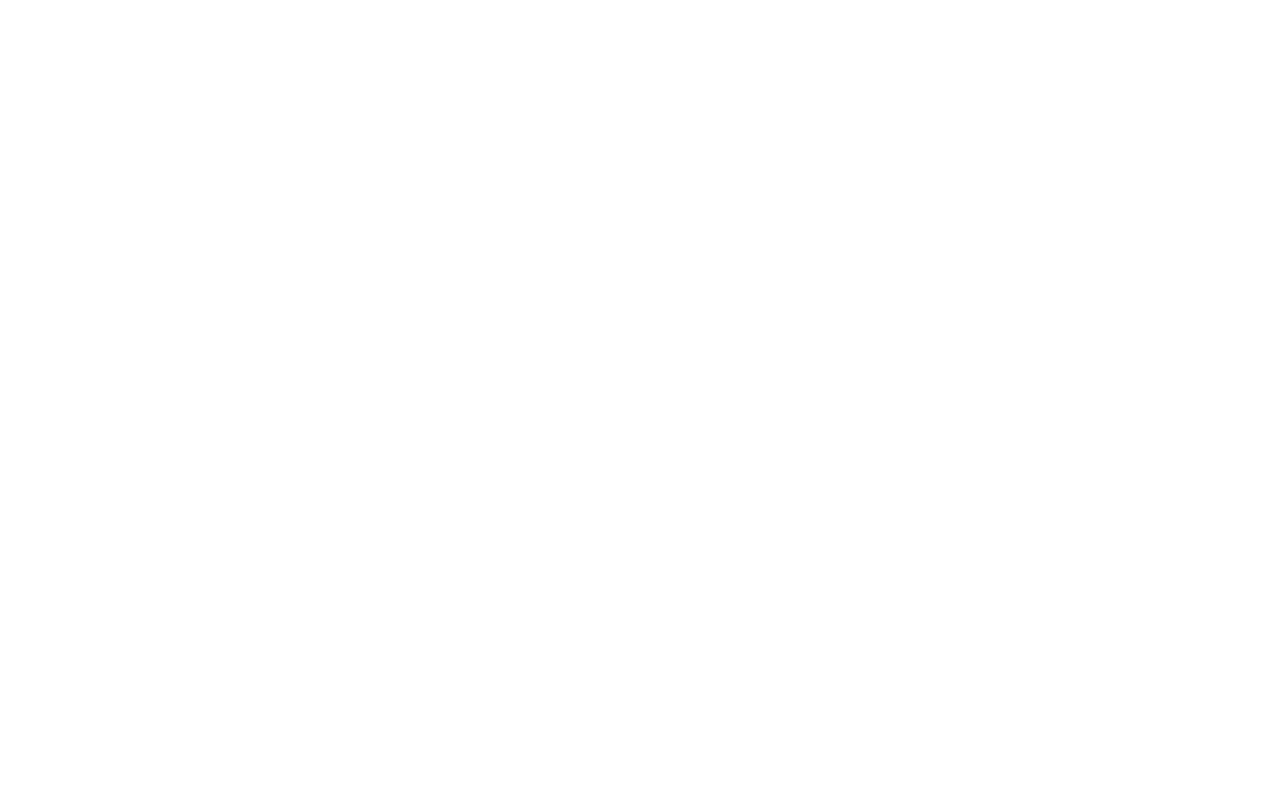
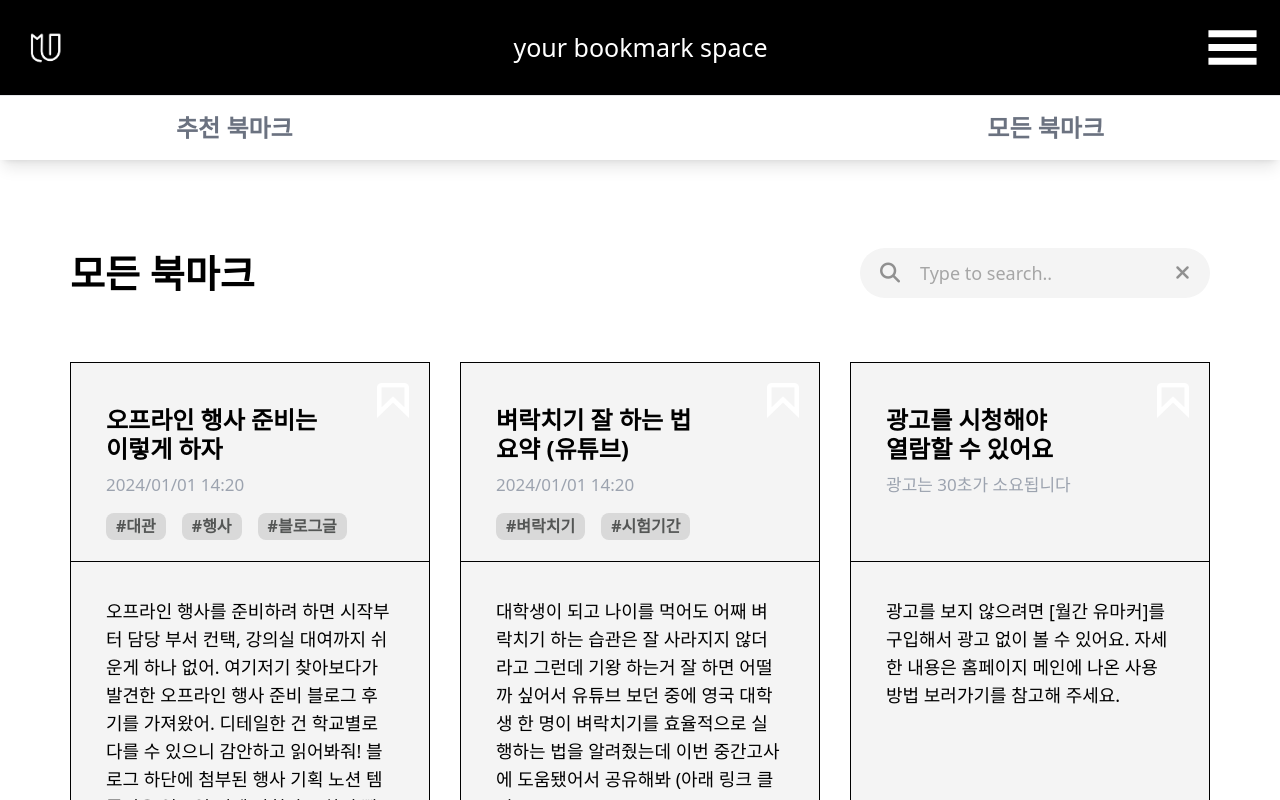
Before and after one commit to UMC-Umark/umark-FE, a React (Create React App) app: page /allbookmarks in a window 1280 px wide. Before the commit this address had no page. Shown: the top 800 px of the page. Built offline with nearby package versions, Linux system fonts and the light colour scheme; no server answers.

Commit message:
add feature-allbookmarks

```diff
--- a/src/App.js
+++ b/src/App.js
@@ -7,6 +7,7 @@ import Login from "./pages/Login";
 import Signup from "./pages/Signup";
 import Report from "./pages/Reporting";
 import Recommend from "./pages/Recommend";
+import AllBookmarks from "./pages/AllBookmarks";
 import MyBookmark from "./pages/MyBookmark";
 import Findpassword from "./pages/Findpassword";
 import ResetPassword from "./pages/ResetPassword";
@@ -28,6 +29,7 @@ function App() {
           <Route path="/mybookmark" element={<MyBookmark />} />
           <Route path="/Reporting" element={<Report />} />
           <Route path="/Recommend" element={<Recommend />} />
+          <Route path="/allbookmarks" element={<AllBookmarks />} />
           <Route path="/Findpassword" element={<Findpassword />} />
           <Route path="/ResetPassword" element={<ResetPassword />} />
           <Route path="/ModifyinfoB" element={<ModifyinfoB />} />
--- a/src/components/Header.jsx
+++ b/src/components/Header.jsx
@@ -61,7 +61,9 @@ const Header = () => {
                   <li className="text-black cursor-pointer hover:text-white text-2xl my-6 mx-6">
                     <Link to="/recommend" onClick={handleLinkClick}>추천 북마크</Link>
                   </li>
-                  <li className="text-black cursor-pointer hover:text-white text-2xl my-6 mx-6">모든 북마크</li>
+                  <li className="text-black cursor-pointer hover:text-white text-2xl my-6 mx-6">
+                    <Link to="/allbookmarks" onClick={handleLinkClick}>모든 북마크</Link>
+                  </li>
                   <li className="text-black cursor-pointer hover:text-white text-2xl my-6 mx-6">
                     <Link to="/write" onClick={handleLinkClick}>북마크 작성하기</Link>
                   </li>
--- a/src/components/Menubar.jsx
+++ b/src/components/Menubar.jsx
@@ -11,7 +11,7 @@ export default function Menubar() {
             <Link to="/recommend">추천 북마크</Link>
           </div>
           <div className='text-2xl lg:mr-40 md:ml-8 md:mr-20 font-semibold text-gray-500 hover:text-black transition duration-200'>
-            모든 북마크
+            <Link to="/allbookmarks">모든 북마크</Link>
           </div>
         </div>
       </div>
--- /dev/null
+++ b/src/pages/AllBookmarks.jsx
@@ -0,0 +1,69 @@
+//Recommend.jsx
+
+import React, { useState, useEffect } from 'react';
+import './Recommend.css';
+import SearchBox from '../components/SearchBox';
+import Header from '../components/Header';
+import Menubar from '../components/Menubar';
+import CardList from '../cards/CardList';
+import { cardsData } from '../data/CardData';
+import BookmarkModal from '../components/BookmarkModal';
+import axios from 'axios';
+
+export default function AllBookmarks() {
+    // const [cardsData, setCardsData] = useState([]);
+    const [isModalOpen, setIsModalOpen] = useState(false);
+
+    useEffect(() => {
+        async function fetchData() {
+            try {
+                const response = await axios.get('/bookmarks/recommends?page=0');
+                console.log(response.data);
+            } catch (error) {
+                console.error('Error fetching data:', error);
+            }
+        }
+        fetchData();
+    }, []);
+
+    const openModal = () => {
+        setIsModalOpen(true);
+    };
+
+    const closeModal = () => {
+        setIsModalOpen(false);
+    };
+
+    const handleModal = (isOpen) => {
+        if (isOpen === true) {
+            openModal();
+        }
+
+        if (isOpen === false) {
+            closeModal();
+        }
+    }
+
+    return (
+        <div className="flex flex-col">
+            <Header />
+            <Menubar />
+            <section className='my-10'>
+                <div className='container py-5'>
+                    <div className='top-container'>
+                        <h3 className='title-big'>모든 북마크</h3>
+                        <SearchBox />
+                    </div>
+                    <CardList
+                        cardsData={cardsData}
+                        onClick={handleModal}
+                    />
+                </div>
+                <BookmarkModal
+                    isOpen={isModalOpen}
+                    onClose={closeModal}
+                />
+            </section>
+        </div>
+    );
+}
```
